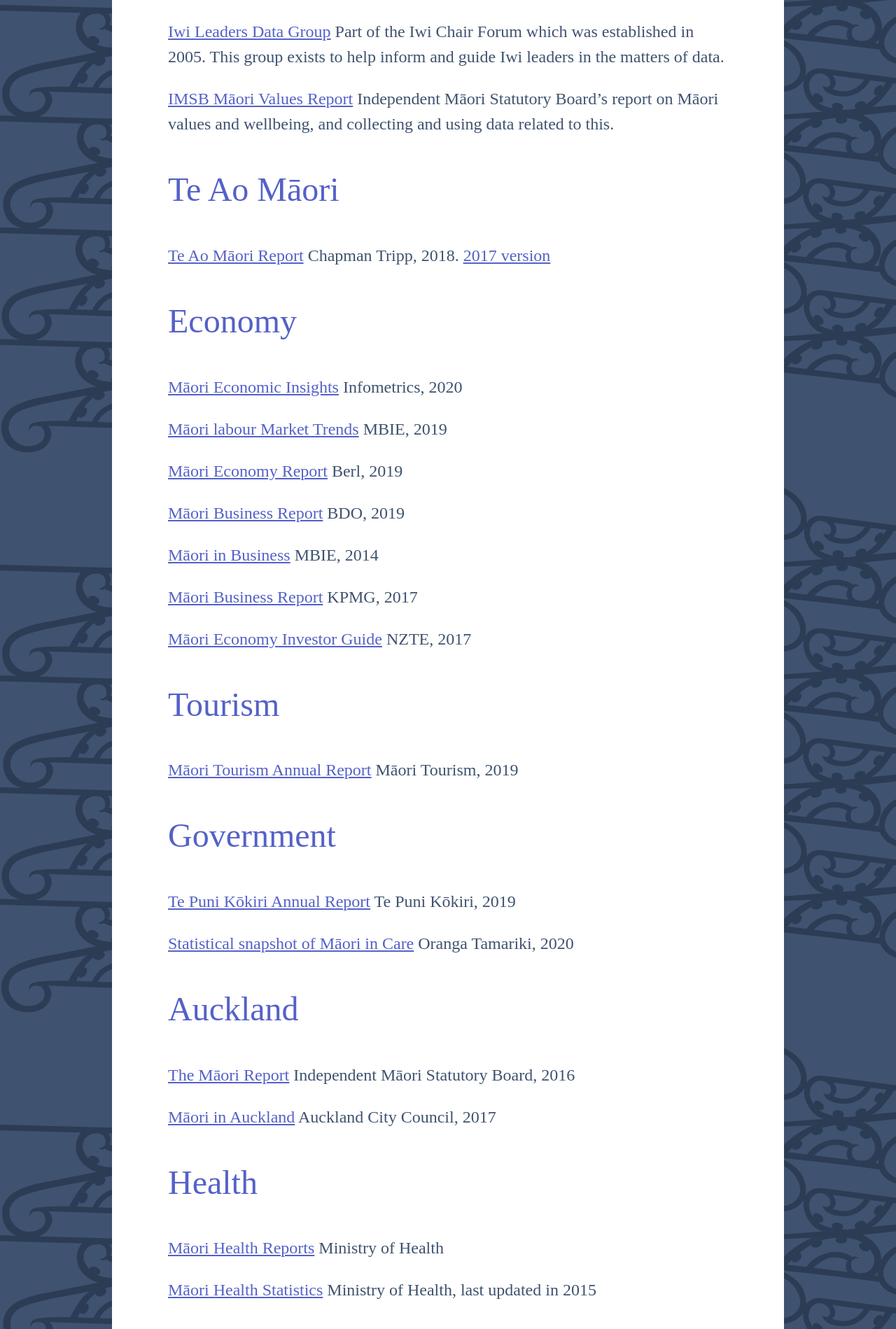
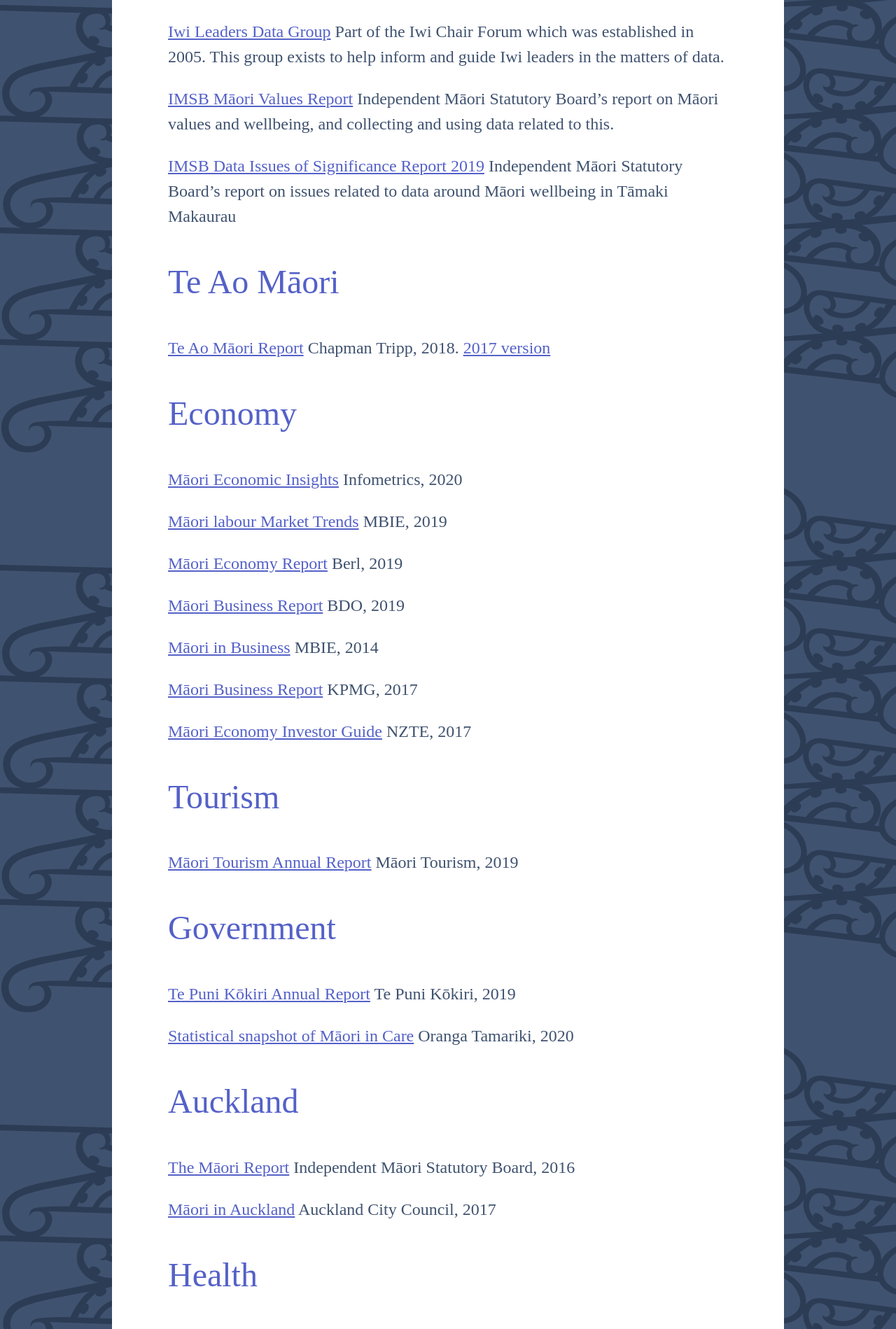
Before and after one commit to figurenz/microsite-maori, a Jekyll site: the page built from reports.md, in a window 1280 px wide. Shown: the part 1806-3705 px from the top of the page at 70% size. Built offline with Jekyll 4.4.1, drawn with Linux system fonts in a browser that asks for light colours; some web fonts are replaced.

Commit message:
Add IMSB data issues report
report outlining wellbeing data issues for tāmaki makaurau

```diff
--- a/reports.md
+++ b/reports.md
@@ -45,6 +45,9 @@ Part of the Iwi Chair Forum which was established in 2005. This group exists to
 
 [IMSB Māori Values Report](https://www.imsb.maori.nz/value-reports/introduction/)
 Independent Māori Statutory Board's report on Māori values and wellbeing, and collecting and using data related to this.
+
+[IMSB Data Issues of Significance Report 2019](https://www.imsb.maori.nz/assets/sm/upload/pa/0z/vq/ww/IMSB%20Data%20Issues%202019_d.pdf?k=8451bdff4e)
+Independent Māori Statutory Board's report on issues related to data around Māori wellbeing in Tāmaki Makaurau
 
 ## Te Ao Māori
 
```
